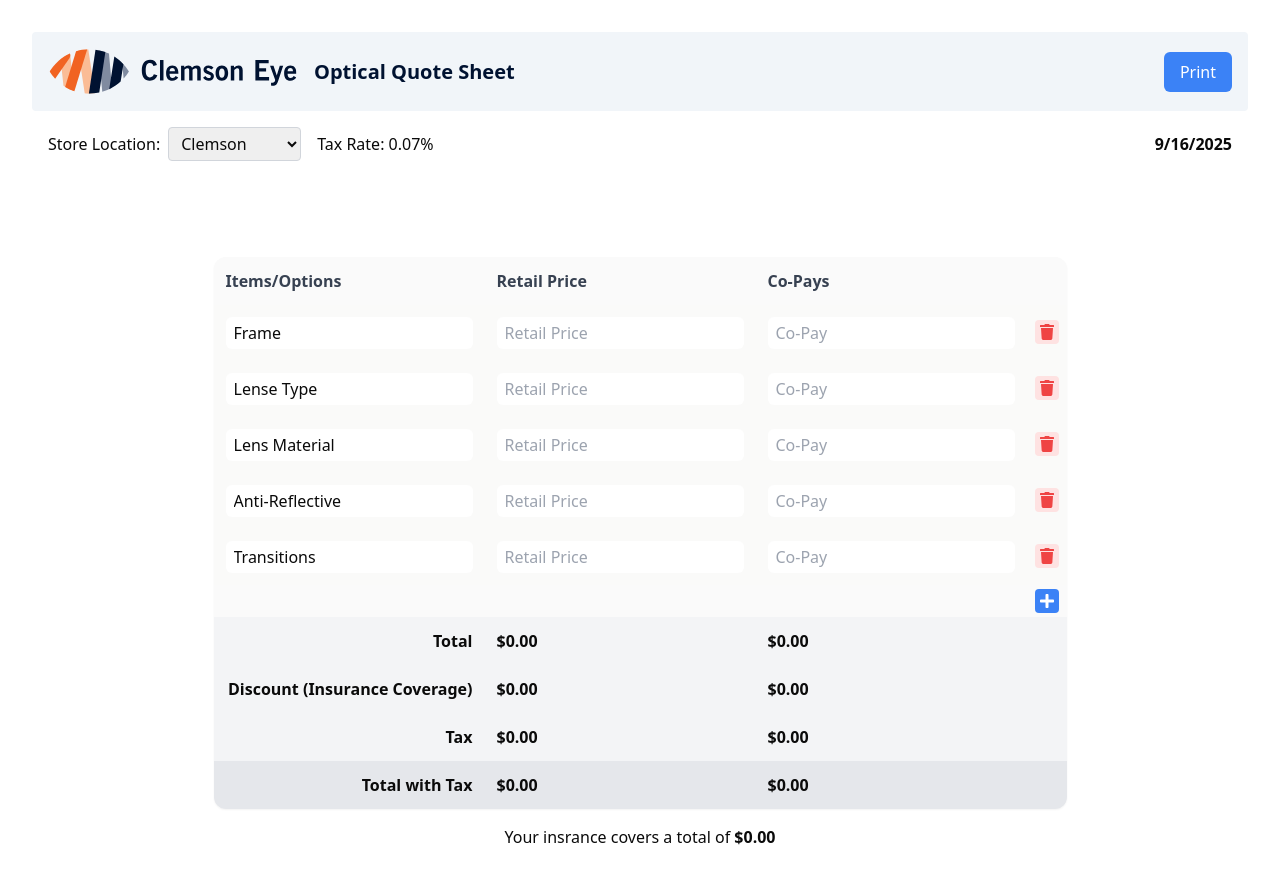
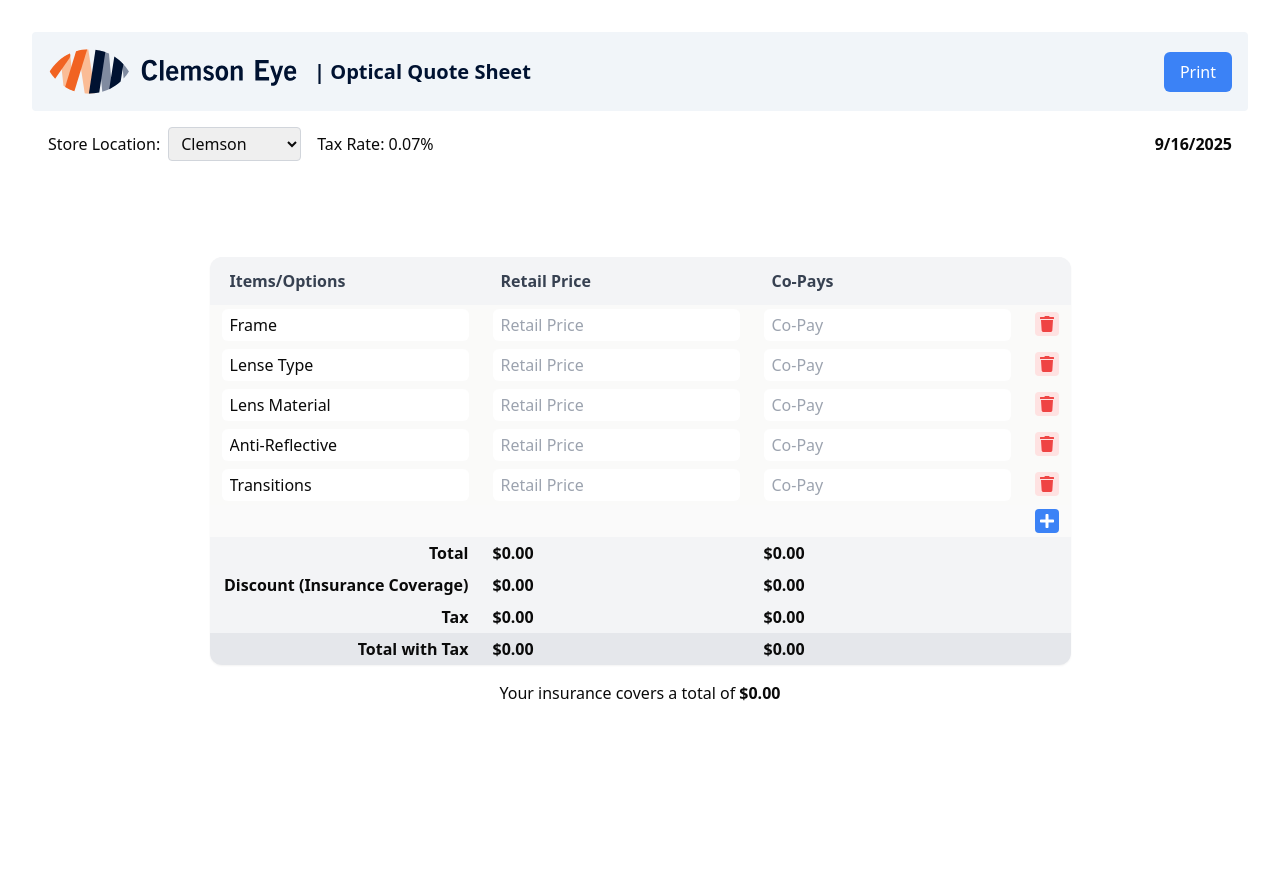
Before and after one commit to cswebdev/optical-calculator, a React (Vite) app: page / in a window 1280 px wide. Shown: the top 884 px of the page. After the commit the page ends 800 px from the top, so only its background shows below. Built offline with nearby package versions, Linux system fonts and the light colour scheme.

Commit message:
update styling and typo in GlassesCalculator and TopNavStyling

```diff
--- a/src/components/GlassesCalculator.tsx
+++ b/src/components/GlassesCalculator.tsx
@@ -51,18 +51,18 @@ const GlassesCalculator: React.FC<MainTableProps> = ({ taxRate }) => {
     return (
             <div className="p-4 justify-center flex flex-col items-center">
                 <table className="min-w-fit table-auto bg-neutral-50 shadow-sm rounded-xl overflow-hidden">
-                    <thead className="EFF9F0">
+                    <thead className="bg-gray-100">
                         <tr>
-                            <th className="p-3 font-semibold text-gray-700 text-left">Items/Options</th>
-                            <th className="p-3 font-semibold text-gray-700 text-left">Retail Price</th>
-                            <th className="p-3 font-semibold text-gray-700 text-left">Co-Pays</th>
-                            <th className="p-3 font-semibold text-gray-700 text-left"></th>
+                            <th className="px-5 py-3 font-semibold text-gray-700 text-left">Items/Options</th>
+                            <th className="px-5 py-3 font-semibold text-gray-700 text-left">Retail Price</th>
+                            <th className="px-5 py-3 font-semibold text-gray-700 text-left">Co-Pays</th>
+                            <th className="px-5 py-3 font-semibold text-gray-700 text-left"></th>
                         </tr>
                     </thead>
                     <tbody>
                         {rows.map((row, idx) => (
                             <tr key={idx} className="bg-stone-50 transition">
-                                <td className="p-3">
+                                <td className="px-3 py-1">
                                     <input
                                         className="w-full bg-white rounded-md px-2 py-1 focus:outline-none focus:ring-2 focus:ring-blue-400"
                                         value={row.item}
@@ -70,7 +70,7 @@ const GlassesCalculator: React.FC<MainTableProps> = ({ taxRate }) => {
                                         placeholder="Item/Option"
                                     />
                                 </td>
-                                <td className="p-3">
+                                <td className="px-3 py-1">
                                     <input
                                         className="w-full bg-white rounded-md px-2 py-1 focus:outline-none focus:ring-2 focus:ring-blue-400"
                                         value={row.retail}
@@ -78,7 +78,7 @@ const GlassesCalculator: React.FC<MainTableProps> = ({ taxRate }) => {
                                         placeholder="Retail Price"
                                     />
                                 </td>
-                                <td className="p-3">
+                                <td className="px-3 py-1">
                                     <input
                                         className="w-full bg-white rounded-md px-2 py-1 focus:outline-none focus:ring-2 focus:ring-blue-400"
                                         value={row.copay}
@@ -86,9 +86,9 @@ const GlassesCalculator: React.FC<MainTableProps> = ({ taxRate }) => {
                                         placeholder="Co-Pay"
                                     />
                                 </td>
-                                <td className="text-left p-2" id='deleteTd'>
+                                <td className="text-left px-3 py-1" id='deleteTd'>
                                     <button
-                                        className="bg-red-100 p-1 rounded-sm text-red-500 hover:text-red-700 hover:bg-red-200 transition"
+                                        className="bg-red-100 p-1 rounded-sm text-red-500 hover:text-red-700 hover:bg-red-200 transition print:hidden"
                                         onClick={() => {
                                             setRows(rows.filter((_, i) => i !== idx));
                                         }}
@@ -100,12 +100,12 @@ const GlassesCalculator: React.FC<MainTableProps> = ({ taxRate }) => {
                             </tr>
                         ))}
                         <tr>
-                            <td className="py-2"></td>
-                            <td className="py-2"></td>
-                            <td className="py-2"></td>
-                            <td className="text-left py-1 px-2">
+                            <td className="px-3 py-1"></td>
+                            <td className="px-3 py-1"></td>
+                            <td className="px-3 py-1"></td>
+                            <td className="text-left px-3 py-1">
                                 <button
-                                    className="p-1 bg-blue-500 text-white rounded flex items-center"
+                                    className="p-1 bg-blue-500 text-white rounded flex items-center print:hidden"
                                     onClick={addRow}
                                 >
                                     <FaPlus />
@@ -113,33 +113,33 @@ const GlassesCalculator: React.FC<MainTableProps> = ({ taxRate }) => {
                             </td>
                         </tr>
                                     <tr className="bg-gray-100 font-semibold">
-                                        <td className="p-3 text-right">Total</td>
-                                        <td className="p-3 text-left">${totalRetail.toFixed(2)}</td>
-                                        <td className="p-3 text-left">${totalCopay.toFixed(2)}</td>
-                                        <td className="p-3"></td>
+                                        <td className="px-3 py-1 text-right">Total</td>
+                                        <td className="px-3 py-1 text-left">${totalRetail.toFixed(2)}</td>
+                                        <td className="px-3 py-1 text-left">${totalCopay.toFixed(2)}</td>
+                                        <td className="px-3 py-1"></td>
                                     </tr>
                                     <tr className="bg-gray-100 font-semibold">
-                                        <td className="p-3 text-right">Discount (Insurance Coverage)</td>
-                                        <td className="p-3 text-left">${discount.toFixed(2)}</td>
-                                        <td className="p-3 text-left">${discount.toFixed(2)}</td>
-                                        <td className="p-3"></td>
+                                        <td className="px-3 py-1 text-right">Discount (Insurance Coverage)</td>
+                                        <td className="px-3 py-1 text-left">${discount.toFixed(2)}</td>
+                                        <td className="px-3 py-1 text-left">${discount.toFixed(2)}</td>
+                                        <td className="px-3 py-1"></td>
                                     </tr>
                                     <tr className="bg-gray-100 font-semibold">
-                                        <td className="p-3 text-right">Tax</td>
-                                        <td className="p-3 text-left">${taxRetail.toFixed(2)}</td>
-                                        <td className="p-3 text-left">${taxCopay.toFixed(2)}</td>
-                                        <td className="p-3"></td>
+                                        <td className="px-3 py-1 text-right">Tax</td>
+                                        <td className="px-3 py-1 text-left">${taxRetail.toFixed(2)}</td>
+                                        <td className="px-3 py-1 text-left">${taxCopay.toFixed(2)}</td>
+                                        <td className="px-3 py-1"></td>
                                     </tr>
                                     <tr className="bg-gray-200 font-bold">
-                                        <td className="p-3 text-right">Total with Tax</td>
-                                        <td className="p-3 text-left">${totalWithTaxRetail.toFixed(2)}</td>
-                                        <td className="p-3 text-left">${totalWithTaxCopay.toFixed(2)}</td>
-                                        <td className="p-3"></td>
+                                        <td className="px-3 py-1 text-right">Total with Tax</td>
+                                        <td className="px-3 py-1 text-left">${totalWithTaxRetail.toFixed(2)}</td>
+                                        <td className="px-3 py-1 text-left">${totalWithTaxCopay.toFixed(2)}</td>
+                                        <td className="px-3 py-1"></td>
                                     </tr>
                     </tbody>
                 </table>
                 <div className='mt-4'>
-                    <p>Your insrance covers a total of <span className='font-semibold'>${discount.toFixed(2)}</span></p>
+                    <p>Your insurance covers a total of <span className='font-semibold'>${discount.toFixed(2)}</span></p>
                 </div>
             </div>
   );
--- a/src/components/TopNav.tsx
+++ b/src/components/TopNav.tsx
@@ -6,10 +6,10 @@ const TopNav: React.FC = () => {
             <div className="container mx-auto flex justify-between items-center">
                 <div className="flex items-center space-x-4">
                     <img src={logo} alt="Logo" className="h-[47px] w-[250px]" />
-                    <span className="text-[#001231] font-bold text-xl">Optical Quote Sheet</span>
+                    <span className="text-[#001231] font-bold text-xl">| Optical Quote Sheet</span>
                 </div>
                 <div>
-                    <button className="bg-blue-500 text-white px-4 py-2 rounded-md hover:bg-blue-600 transition">
+                    <button className="bg-blue-500 text-white px-4 py-2 rounded-md hover:bg-blue-600 transition print:hidden" onClick={() => window.print()}>
                         Print
                     </button>
                 </div>
```
